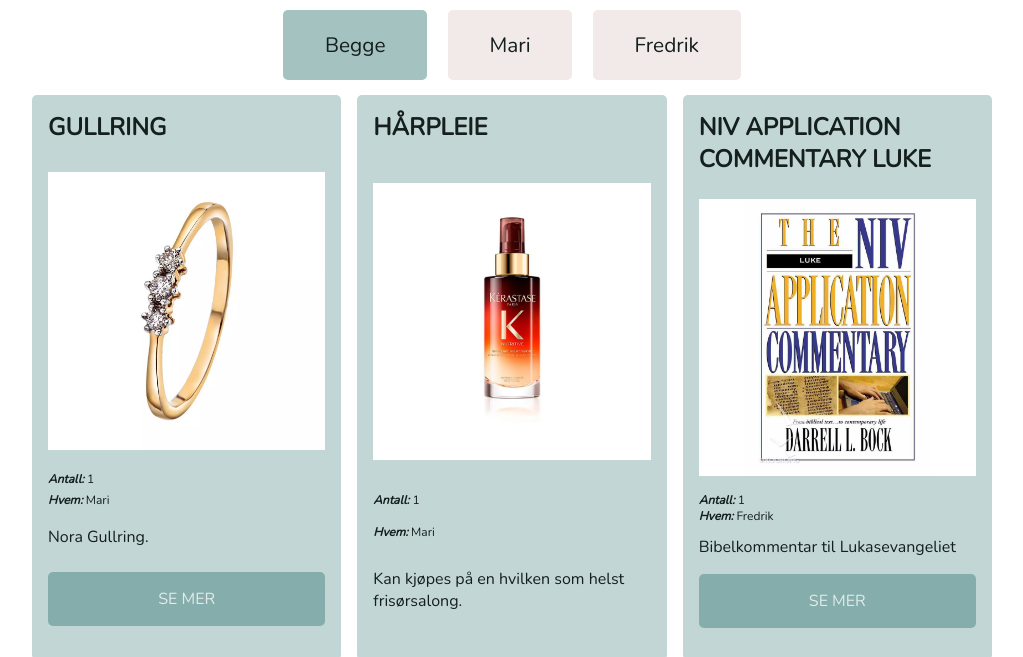
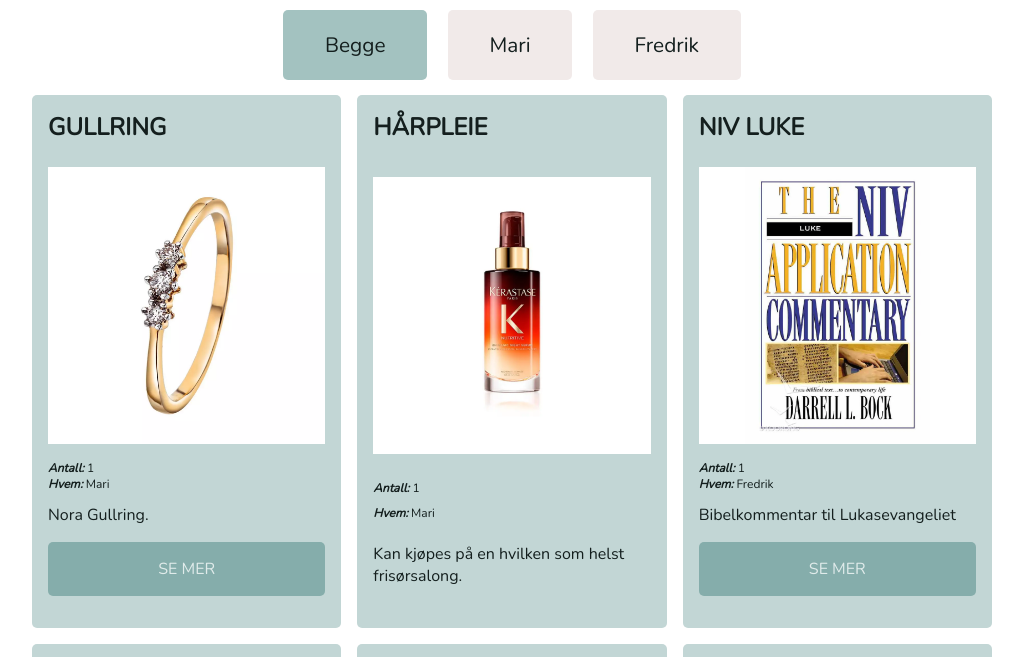
Before and after one commit to ArnstadFredrik/gaveside, an Eleventy site: page src/index.njk in a window 1280 px wide. Shown: the part 81-738 px from the top of the page, without its empty margins (128-1151 px from the left). Built offline with nearby package versions, Linux system fonts and the light colour scheme; Eleventy itself is replaced by a stand-in of ours; files that its build step writes are made by us from their sources.

Commit message:
Update Gaver “niv-application-commentary-luke”

```diff
--- a/src/gifts/niv-application-commentary-luke.md
+++ b/src/gifts/niv-application-commentary-luke.md
@@ -1,5 +1,5 @@
 ---
-title: NIV Application Commentary Luke
+title: NIV Luke
 hvem: fredrik
 desc: Bibelkommentar til Lukasevangeliet
 img: /assets/img/niv-luke.webp
```
